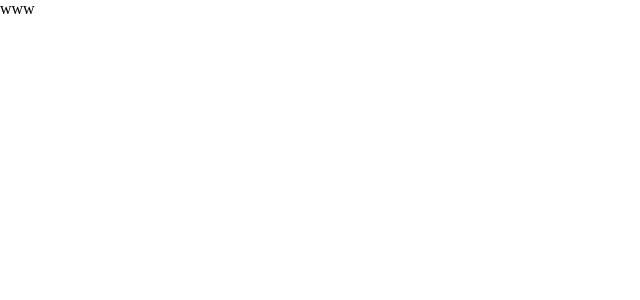
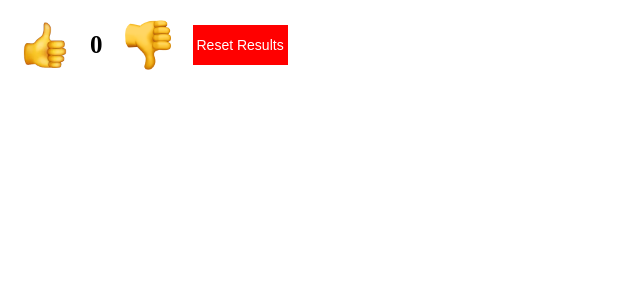
Before and after one commit to derkach2288/react-typescript, a React (Create React App) app: page / in a window 1280 px wide. Shown: the top 300 px of the page, without its empty margins (0-640 px from the left). Built offline with nearby package versions, Linux system fonts and the light colour scheme.

Commit message:
initial add hw21

```diff
--- /dev/null
+++ b/src/components/Button/Button.tsx
@@ -0,0 +1,19 @@
+import "./styles.css";
+
+type ButtonType = "button" | "submit" | "reset";
+
+interface ButtonProps {
+  name: string;
+  type?: ButtonType;
+  onClick: () => void;
+}
+
+function Button({ name, type = "button", onClick }: ButtonProps) {
+  return (
+    <button className="button-component" onClick={onClick} type={type}>
+      {name}
+    </button>
+  );
+}
+
+export default Button;
--- /dev/null
+++ b/src/components/Button/index.ts
@@ -0,0 +1,3 @@
+import Button from "./Button";
+
+export default Button;
--- /dev/null
+++ b/src/components/Button/styles.css
@@ -0,0 +1,12 @@
+.button-component {
+  width: 100%;
+  height: 100%;
+  margin: 0;
+  padding: 4px;
+  outline: none;
+  cursor: pointer;
+  background-color: red;
+  color: white;
+  font-size: 14px;
+  border: none;
+}
--- a/src/homeworks/Homework21/Homework21.tsx
+++ b/src/homeworks/Homework21/Homework21.tsx
@@ -1,8 +1,43 @@
-import "./styles.css"
+import "./styles.css";
+import { useState } from "react";
+import like from "../../assets/like.png";
+import dislike from "../../assets/dislike.png";
+import Button from "../../components/Button";
 
-function Homework21 () {
+function Homework21() {
+  const [count, setCount] = useState<number>(0);
+  const onPlus = (): void => {
+    setCount((prevValue: number) => prevValue + 1);
+  };
+  const onMinus = (): void => {
+    setCount((prevValue: number) => prevValue - 1);
+  };
+
+  const resetCount = () => {
+    setCount(0);
+  };
+
   return (
-    <div className="hw21-wrapper">www</div>
+    <div className="hw21-wrapper">
+      <div className="container">
+        <img
+          onClick={onMinus}
+          className="icon-like"
+          src={like}
+          alt="icon-like"
+        />
+        <p className="count">{count}</p>
+        <img
+          onClick={onPlus}
+          className="icon-like"
+          src={dislike}
+          alt="icon-like"
+        />
+        <div className="btn">
+          <Button name="Reset Results" onClick={resetCount} />
+        </div>
+      </div>
+    </div>
   );
 }
 
--- a/src/homeworks/Homework21/styles.css
+++ b/src/homeworks/Homework21/styles.css
@@ -1,3 +1,31 @@
 .hw21-wrapper {
   display: flex;
+  gap: 10px;
+  margin: 10px;
+  height: min-content;
 }
+
+.container {
+  display: flex;
+  justify-content: center;
+  align-items: center;
+  width: 100%;
+  gap: 20px;
+  padding: 10px;
+
+}
+
+.icon-like {
+  width: 50px;
+  height: 50px;
+  cursor: pointer;
+}
+
+.count {
+  font-weight: bold;
+  font-size: 25px;
+}
+
+.btn {
+  height: 40px;
+}
```
Also changed, not shown: src/assets/dislike.png (added), src/assets/like.png (added).
